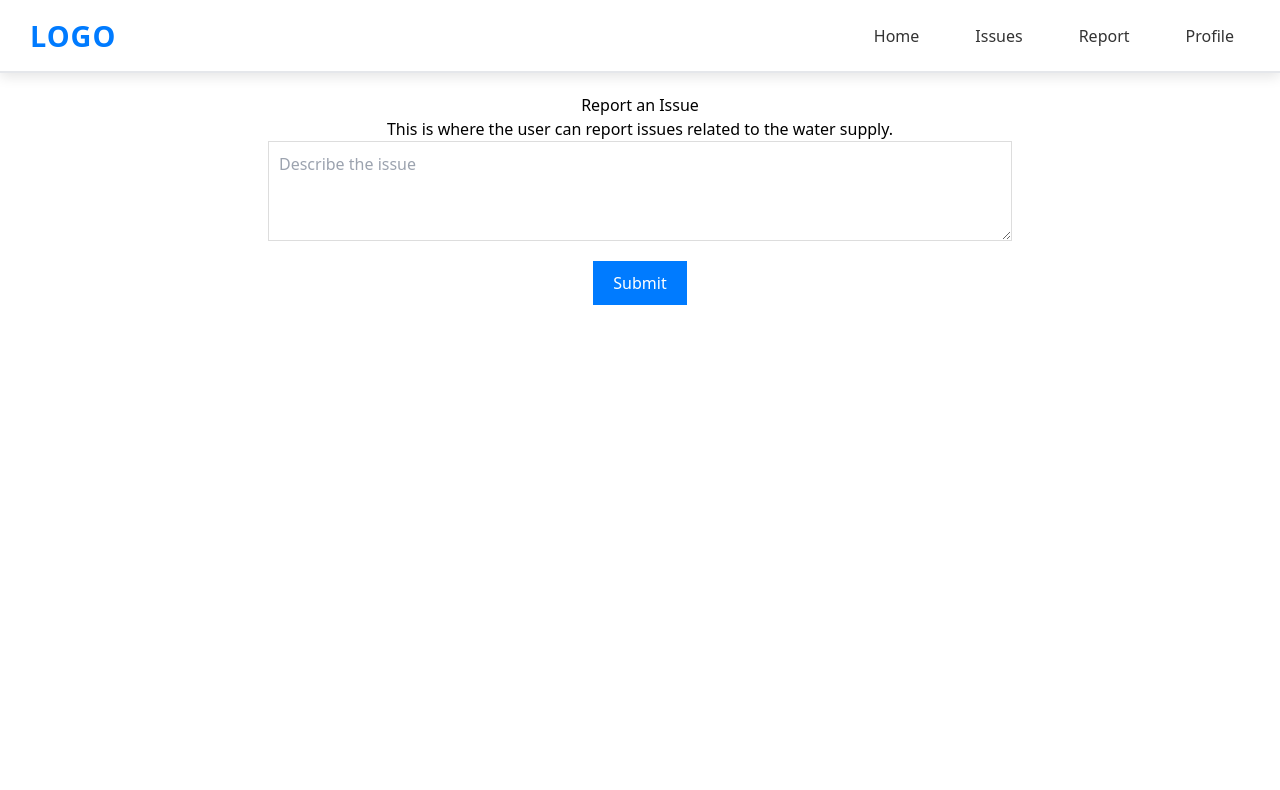
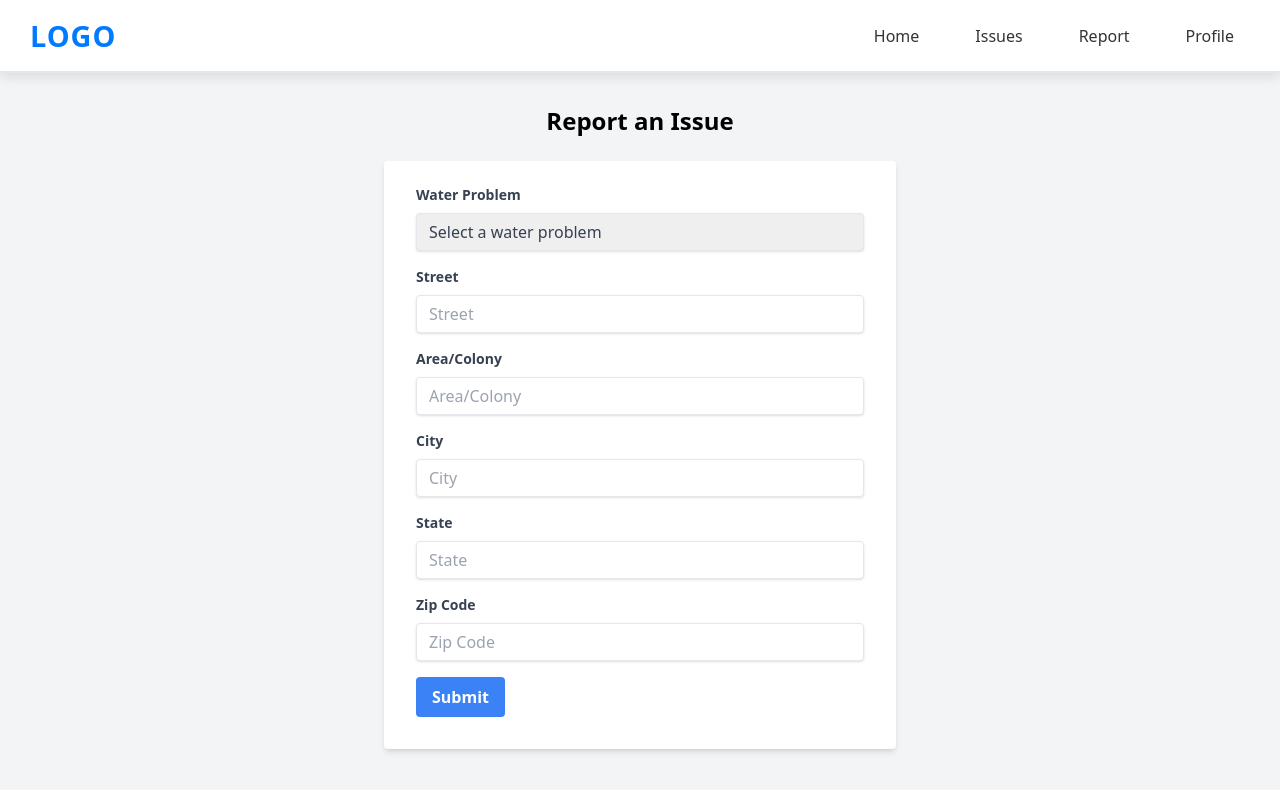
Before and after one commit to srimanikantaBattu/UrbanX, a React (Create React App) app in the folder client/: page /report in a window 1280 px wide. Shown: the top 790 px of the page. Built offline with nearby package versions, Linux system fonts and the light colour scheme; a web font is replaced by a local one.

Commit message:
functionality 1

```diff
--- a/client/src/components/Water/Home.jsx
+++ b/client/src/components/Water/Home.jsx
@@ -1,18 +1,12 @@
 import React, { useEffect, useState } from 'react';
 import axios from 'axios';
 import {
-  LineChart,
-  Line,
-  XAxis,
-  YAxis,
-  Tooltip,
-  CartesianGrid,
-  Legend,
-  ResponsiveContainer,
+  LineChart, Line, XAxis, YAxis, Tooltip, CartesianGrid, Legend, ResponsiveContainer
 } from 'recharts';
 import DatePicker from 'react-datepicker';
 import 'react-datepicker/dist/react-datepicker.css';
 import 'tailwindcss/tailwind.css';
+import { useNavigate } from 'react-router-dom'; // Import useNavigate
 
 const WaterHome = () => {
   const [flowRateData, setFlowRateData] = useState([]);
@@ -23,6 +17,7 @@ const WaterHome = () => {
   const pipeDiameter = 0.1; // 10 cm
   const pipeArea = Math.PI * Math.pow(pipeDiameter / 2, 2); // m²
   const waterDensity = 1000; // kg/m³
+  const navigate = useNavigate(); // Initialize navigate
 
   useEffect(() => {
     const fetchData = async () => {
@@ -62,6 +57,10 @@ const WaterHome = () => {
   const averageFlowRateM3S = averageFlowRate / 1000 / 60;
   const averagePressure = (Math.pow(averageFlowRateM3S, 2) * waterDensity) / Math.pow(pipeArea, 2);
 
+  const handleReportIssue = () => {
+    navigate('/report'); // Navigate to the Report component
+  };
+
   return (
     <div className="flex flex-col items-center min-h-screen bg-gray-50 p-6">
       <h1 className="text-3xl font-bold text-blue-700 mb-8">Water Flow Insights Dashboard</h1>
@@ -74,8 +73,8 @@ const WaterHome = () => {
           <ResponsiveContainer width="100%" height={350}>
             <LineChart data={chartData} margin={{ top: 5, right: 20, left: 10, bottom: 5 }}>
               <CartesianGrid strokeDasharray="3 3" />
-              <XAxis dataKey="time" label={{ value: 'Time', position: 'insideBottomRight', offset: -5 }} />
-              <YAxis label={{ value: 'Flow Rate (LPM)', angle: -90, position: 'insideLeft', offset: 10 }} />
+              <XAxis dataKey="time" />
+              <YAxis />
               <Tooltip />
               <Legend />
               <Line type="monotone" dataKey="flowRate" name="Water Flow Rate (LPM)" stroke="#38bdf8" strokeWidth={2} />
@@ -107,7 +106,10 @@ const WaterHome = () => {
               <span>⚠️</span>
               <p className="text-center font-medium">Low water supply detected</p>
             </div>
-            <button className="w-full bg-blue-500 text-white py-2 rounded-lg hover:bg-blue-600 transition duration-200 shadow mt-4">
+            <button
+              onClick={handleReportIssue}
+              className="w-full bg-blue-500 text-white py-2 rounded-lg hover:bg-blue-600 transition duration-200 shadow mt-4"
+            >
               Report Issue
             </button>
           </div>
--- /dev/null
+++ b/client/src/components/Water/IssuesContext.jsx
@@ -0,0 +1,22 @@
+import React, { createContext, useContext, useState } from 'react';
+
+// Create a context for issues
+const IssuesContext = createContext();
+
+export const useIssues = () => {
+  return useContext(IssuesContext);
+};
+
+export const IssuesProvider = ({ children }) => {
+  const [issues, setIssues] = useState([]);
+
+  const addIssue = (issue) => {
+    setIssues((prevIssues) => [...prevIssues, issue]);
+  };
+
+  return (
+    <IssuesContext.Provider value={{ issues, addIssue }}>
+      {children}
+    </IssuesContext.Provider>
+  );
+};
--- a/client/src/components/Water/Report.jsx
+++ b/client/src/components/Water/Report.jsx
@@ -1,13 +1,132 @@
-import React from 'react';
+import React, { useState } from 'react';
+import { useIssues } from './IssuesContext'; // Import the context
 
 const Report = () => {
+  const [issue, setIssue] = useState('');
+  const [street, setStreet] = useState('');
+  const [area, setArea] = useState('');
+  const [city, setCity] = useState('');
+  const [state, setState] = useState('');
+  const [zipCode, setZipCode] = useState('');
+  const { addIssue } = useIssues(); // Get addIssue function from context
+
+  const handleSubmit = (e) => {
+    e.preventDefault();
+    const reportedDate = new Date().toLocaleDateString();
+    const assignedDate = new Date();
+    assignedDate.setDate(assignedDate.getDate() + 2); // Assign date 2 days after reported date
+
+    const newIssue = {
+      issue,
+      location: `${street}, ${area}, ${city}, ${state}, ${zipCode}`, // Combine address fields
+      reportedOn: reportedDate,
+      assignedOn: assignedDate.toLocaleDateString(),
+      technician: getRandomTechnician(),
+    };
+
+    addIssue(newIssue);
+    setIssue('');
+    setStreet('');
+    setArea('');
+    setCity('');
+    setState('');
+    setZipCode('');
+  };
+
+  const getRandomTechnician = () => {
+    const technicians = ['John Doe', 'Jane Smith', 'Alice Brown', 'Bob Johnson', 'Charlie Davis',
+                         'David Wilson', 'Emma Taylor', 'Olivia Martinez', 'Lucas Thompson',
+                         'Sophia Anderson'];
+    return technicians[Math.floor(Math.random() * technicians.length)];
+  };
+
   return (
-    <div style={{ padding: '20px', textAlign: 'center' }}>
-      <h2>Report an Issue</h2>
-      <p>This is where the user can report issues related to the water supply.</p>
-      <form style={{ display: 'flex', flexDirection: 'column', alignItems: 'center' }}>
-        <textarea placeholder="Describe the issue" style={{ width: '60%', height: '100px', marginBottom: '20px', padding: '10px', border: '1px solid #ddd' }}></textarea>
-        <button type="submit" style={{ padding: '10px 20px', background: '#007bff', color: '#fff', border: 'none' }}>Submit</button>
+    <div className="flex flex-col items-center p-8 bg-gray-100 min-h-screen">
+      <h2 className="text-2xl font-semibold mb-6">Report an Issue</h2>
+      <form className="bg-white shadow-md rounded px-8 pt-6 pb-8 mb-4 w-full max-w-lg" onSubmit={handleSubmit}>
+        <div className="mb-4">
+          <label className="block text-gray-700 text-sm font-bold mb-2" htmlFor="issue">Water Problem</label>
+          <select
+            value={issue}
+            onChange={(e) => setIssue(e.target.value)}
+            className="shadow appearance-none border rounded w-full py-2 px-3 text-gray-700 leading-tight focus:outline-none focus:shadow-outline"
+            required
+          >
+            <option value="" disabled>Select a water problem</option>
+            <option value="No water supply">No water supply</option>
+            <option value="Low water pressure">Low water pressure</option>
+            <option value="Water leak">Water leak</option>
+            <option value="Dirty water">Dirty water</option>
+            <option value="Other">Other</option>
+          </select>
+        </div>
+
+        <div className="mb-4">
+          <label className="block text-gray-700 text-sm font-bold mb-2" htmlFor="street">Street</label>
+          <input
+            type="text"
+            placeholder="Street"
+            value={street}
+            onChange={(e) => setStreet(e.target.value)}
+            className="shadow appearance-none border rounded w-full py-2 px-3 text-gray-700 leading-tight focus:outline-none focus:shadow-outline"
+            required
+          />
+        </div>
+
+        <div className="mb-4">
+          <label className="block text-gray-700 text-sm font-bold mb-2" htmlFor="area">Area/Colony</label>
+          <input
+            type="text"
+            placeholder="Area/Colony"
+            value={area}
+            onChange={(e) => setArea(e.target.value)}
+            className="shadow appearance-none border rounded w-full py-2 px-3 text-gray-700 leading-tight focus:outline-none focus:shadow-outline"
+            required
+          />
+        </div>
+
+        <div className="mb-4">
+          <label className="block text-gray-700 text-sm font-bold mb-2" htmlFor="city">City</label>
+          <input
+            type="text"
+            placeholder="City"
+            value={city}
+            onChange={(e) => setCity(e.target.value)}
+            className="shadow appearance-none border rounded w-full py-2 px-3 text-gray-700 leading-tight focus:outline-none focus:shadow-outline"
+            required
+          />
+        </div>
+
+        <div className="mb-4">
+          <label className="block text-gray-700 text-sm font-bold mb-2" htmlFor="state">State</label>
+          <input
+            type="text"
+            placeholder="State"
+            value={state}
+            onChange={(e) => setState(e.target.value)}
+            className="shadow appearance-none border rounded w-full py-2 px-3 text-gray-700 leading-tight focus:outline-none focus:shadow-outline"
+            required
+          />
+        </div>
+
+        <div className="mb-4">
+          <label className="block text-gray-700 text-sm font-bold mb-2" htmlFor="zipCode">Zip Code</label>
+          <input
+            type="text"
+            placeholder="Zip Code"
+            value={zipCode}
+            onChange={(e) => setZipCode(e.target.value)}
+            className="shadow appearance-none border rounded w-full py-2 px-3 text-gray-700 leading-tight focus:outline-none focus:shadow-outline"
+            required
+          />
+        </div>
+
+        <button
+          type="submit"
+          className="bg-blue-500 hover:bg-blue-700 text-white font-bold py-2 px-4 rounded focus:outline-none focus:shadow-outline"
+        >
+          Submit
+        </button>
       </form>
     </div>
   );
```
Also changed, not shown: client/src/App.js (+34 -0 lines), client/src/components/Water/Issues.jsx (+33 -23 lines).
